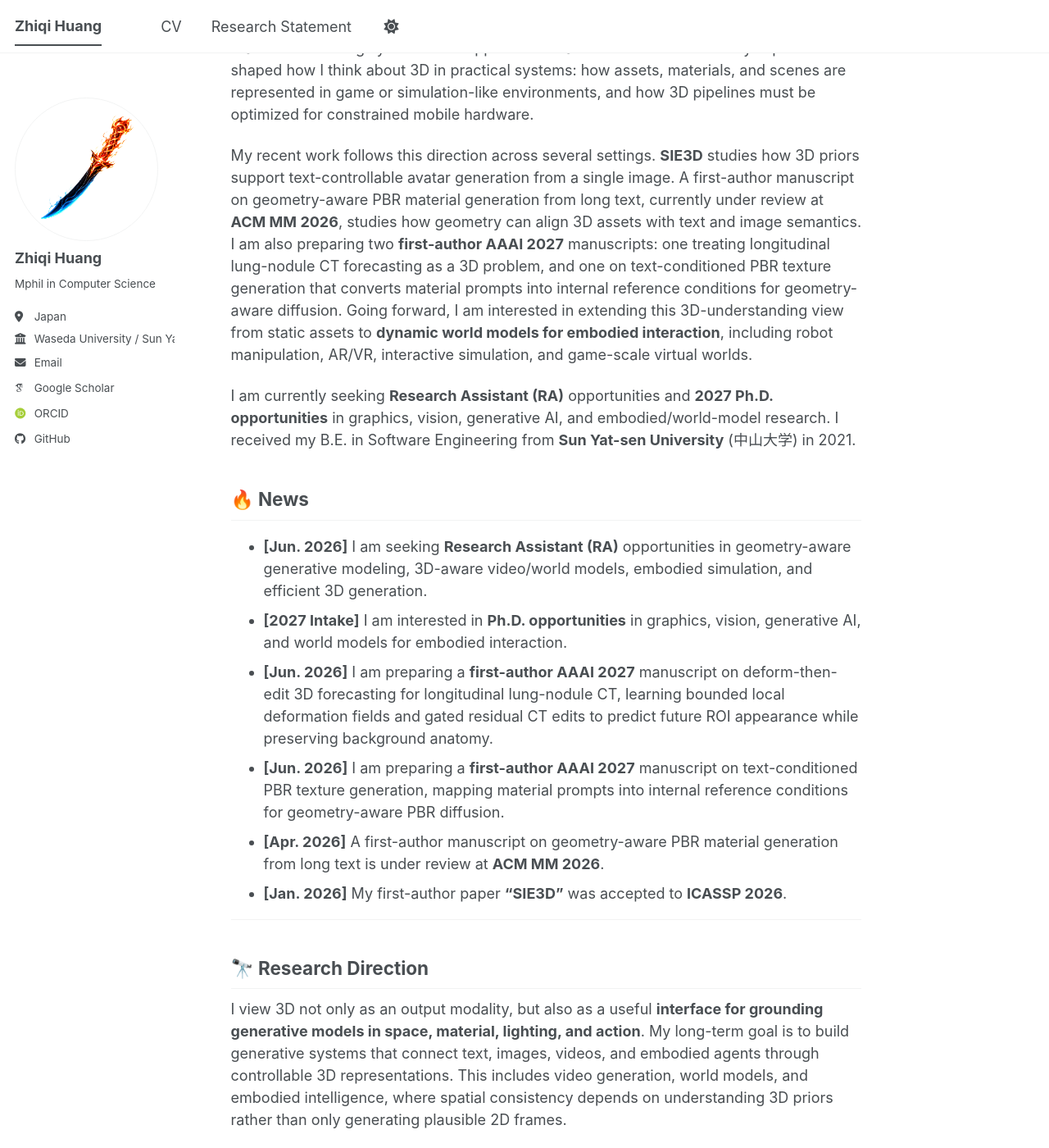
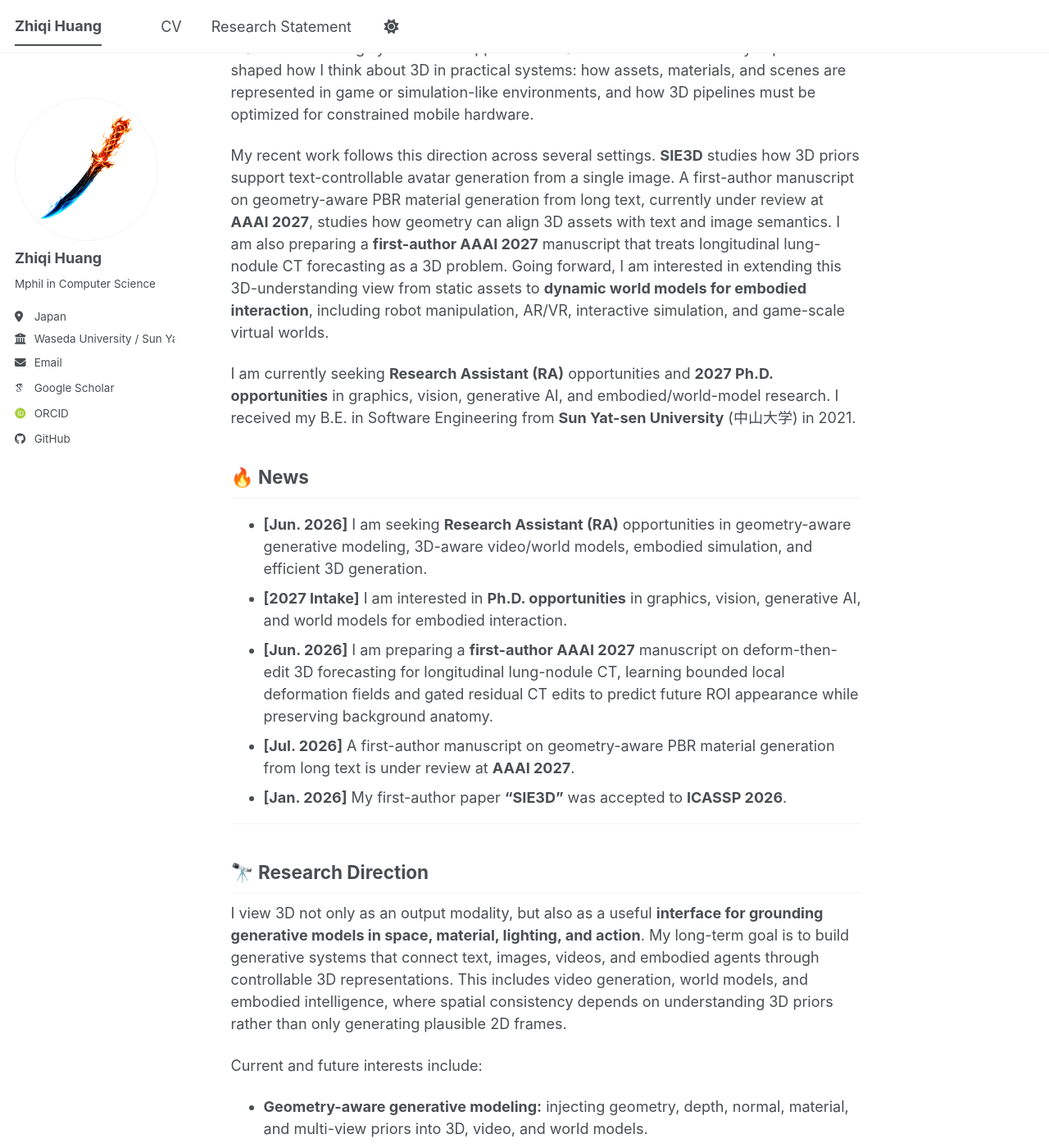
Before and after one commit to huang-zhiqi/huang-zhiqi.github.io, a Jekyll site: the page built from _pages/about.md, in a window 1280 px wide and 1400 px high, scrolled down 338 px. Shown: the whole window at 82% size. Built offline with Jekyll 4.4.1, drawn with Linux system fonts in a browser that asks for light colours; some web fonts are replaced; a script bundle is joined from its source files by our own code; library files that are not in the unit come from our copies; some of the changed text lies outside the part shown.

Commit message:
转投AAAI，删除一篇未写的文章

```diff
--- a/_pages/about.md
+++ b/_pages/about.md
@@ -12,7 +12,7 @@
 
 Before starting my master's, I spent three years at **4399 Games** building cross-platform real-time rendering systems for shipped mobile and PC titles. This industry experience shaped how I think about 3D in practical systems: how assets, materials, and scenes are represented in game or simulation-like environments, and how 3D pipelines must be optimized for constrained mobile hardware.
 
-My recent work follows this direction across several settings. **SIE3D** studies how 3D priors support text-controllable avatar generation from a single image. A first-author manuscript on geometry-aware PBR material generation from long text, currently under review at **ACM MM 2026**, studies how geometry can align 3D assets with text and image semantics. I am also preparing two **first-author AAAI 2027** manuscripts: one treating longitudinal lung-nodule CT forecasting as a 3D problem, and one on text-conditioned PBR texture generation that converts material prompts into internal reference conditions for geometry-aware diffusion. Going forward, I am interested in extending this 3D-understanding view from static assets to **dynamic world models for embodied interaction**, including robot manipulation, AR/VR, interactive simulation, and game-scale virtual worlds.
+My recent work follows this direction across several settings. **SIE3D** studies how 3D priors support text-controllable avatar generation from a single image. A first-author manuscript on geometry-aware PBR material generation from long text, currently under review at **AAAI 2027**, studies how geometry can align 3D assets with text and image semantics. I am also preparing a **first-author AAAI 2027** manuscript that treats longitudinal lung-nodule CT forecasting as a 3D problem. Going forward, I am interested in extending this 3D-understanding view from static assets to **dynamic world models for embodied interaction**, including robot manipulation, AR/VR, interactive simulation, and game-scale virtual worlds.
 
 I am currently seeking **Research Assistant (RA)** opportunities and **2027 Ph.D. opportunities** in graphics, vision, generative AI, and embodied/world-model research. I received my B.E. in Software Engineering from **Sun Yat-sen University** (中山大学) in 2021.
 
@@ -21,8 +21,7 @@
 * **[Jun. 2026]** I am seeking **Research Assistant (RA)** opportunities in geometry-aware generative modeling, 3D-aware video/world models, embodied simulation, and efficient 3D generation.
 * **[2027 Intake]** I am interested in **Ph.D. opportunities** in graphics, vision, generative AI, and world models for embodied interaction.
 * **[Jun. 2026]** I am preparing a **first-author AAAI 2027** manuscript on deform-then-edit 3D forecasting for longitudinal lung-nodule CT, learning bounded local deformation fields and gated residual CT edits to predict future ROI appearance while preserving background anatomy.
-* **[Jun. 2026]** I am preparing a **first-author AAAI 2027** manuscript on text-conditioned PBR texture generation, mapping material prompts into internal reference conditions for geometry-aware PBR diffusion.
-* **[Apr. 2026]** A first-author manuscript on geometry-aware PBR material generation from long text is under review at **ACM MM 2026**.
+* **[Jul. 2026]** A first-author manuscript on geometry-aware PBR material generation from long text is under review at **AAAI 2027**.
 * **[Jan. 2026]** My first-author paper **"SIE3D"** was accepted to **ICASSP 2026**.
 
 ---
@@ -62,7 +61,7 @@
 ## 📄 Manuscripts Under Review
 
 * **First-author manuscript on geometry-aware PBR material generation from long text**
-  * *ACM MM 2026 (Under Review)*
+  * *AAAI 2027 (Under Review)*
   * A method for generating relightable PBR materials for 3D meshes from long-form descriptions, emphasizing how geometry priors help align material semantics with 3D assets. The work targets simulation-ready assets with stronger semantic alignment, multi-view consistency, physical plausibility, and efficient inference on consumer-grade GPUs.
 
 ---
@@ -73,11 +72,6 @@
   * *Target: AAAI 2027*
   * **Role:** First Author
   * This work treats longitudinal lung-nodule CT forecasting as a 3D understanding problem, using deform-then-edit 3D forecasting to predict future ROI appearance while preserving background anatomy.
-
-* **First-author manuscript on text-conditioned PBR texture generation with prompt-derived reference conditions**
-  * *Target: AAAI 2027*
-  * **Role:** First Author
-  * This work studies a text-to-reference approach for geometry-aware PBR diffusion: instead of first generating a reference image from text, it maps material prompts directly into internal reference-condition tokens for the PBR generator. This connects language-level material descriptions with mesh geometry priors to generate coherent albedo, metallic, and roughness maps.
 
 ---
 
```
